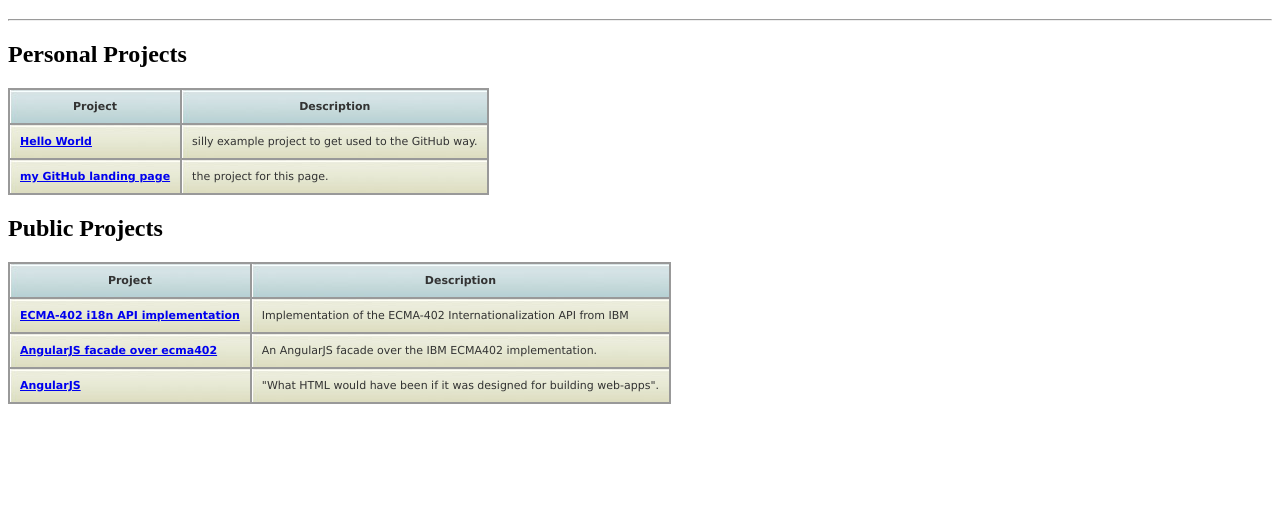
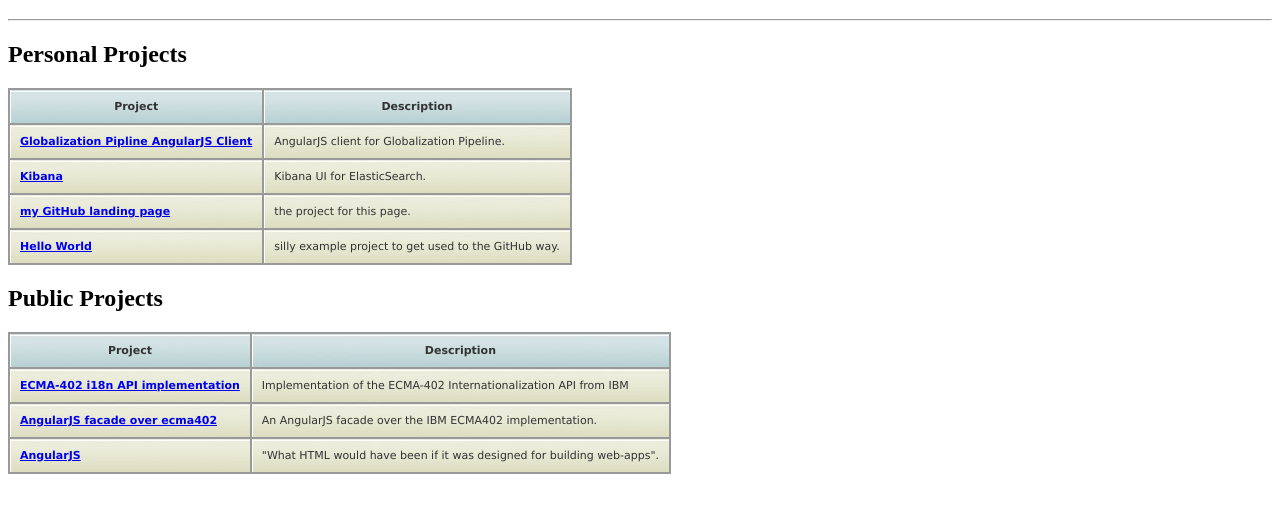
Before and after one commit to DTownSMR/dtownsmr.github.io, a plain HTML site: page index.html in a window 1280 px wide. Shown: the part 61-574 px from the top of the page. Drawn offline with Linux system fonts and the light colour scheme.

Commit message:
Update index.html
update for new projects

```diff
--- a/index.html
+++ b/index.html
@@ -23,10 +23,19 @@
                 </tr>
                 <tr>
                     <td>
-                        <a href=https://github.com/DTownSMR/hello-world><b>Hello World</b></a>
+                        <a href=https://github.com/DTownSMR/gp-angular-client><b>Globalization Pipline AngularJS Client</b></a>
                     </td>
                     <td>
-                        silly example project to get used to the GitHub way.
+                        AngularJS client for Globalization Pipeline.
+                    </td>
+                </tr>
+
+                <tr>
+                    <td>
+                        <a href=https://github.com/DTownSMR/kibana><b>Kibana</b></a>
+                    </td>
+                    <td>
+                        Kibana UI for ElasticSearch.
                     </td>
                 </tr>
                 <tr>
@@ -35,6 +44,14 @@
                     </td>
                     <td>
                         the project for this page.
+                    </td>
+                </tr>
+                <tr>
+                    <td>
+                        <a href=https://github.com/DTownSMR/hello-world><b>Hello World</b></a>
+                    </td>
+                    <td>
+                        silly example project to get used to the GitHub way.
                     </td>
                 </tr>
             </table>
```
